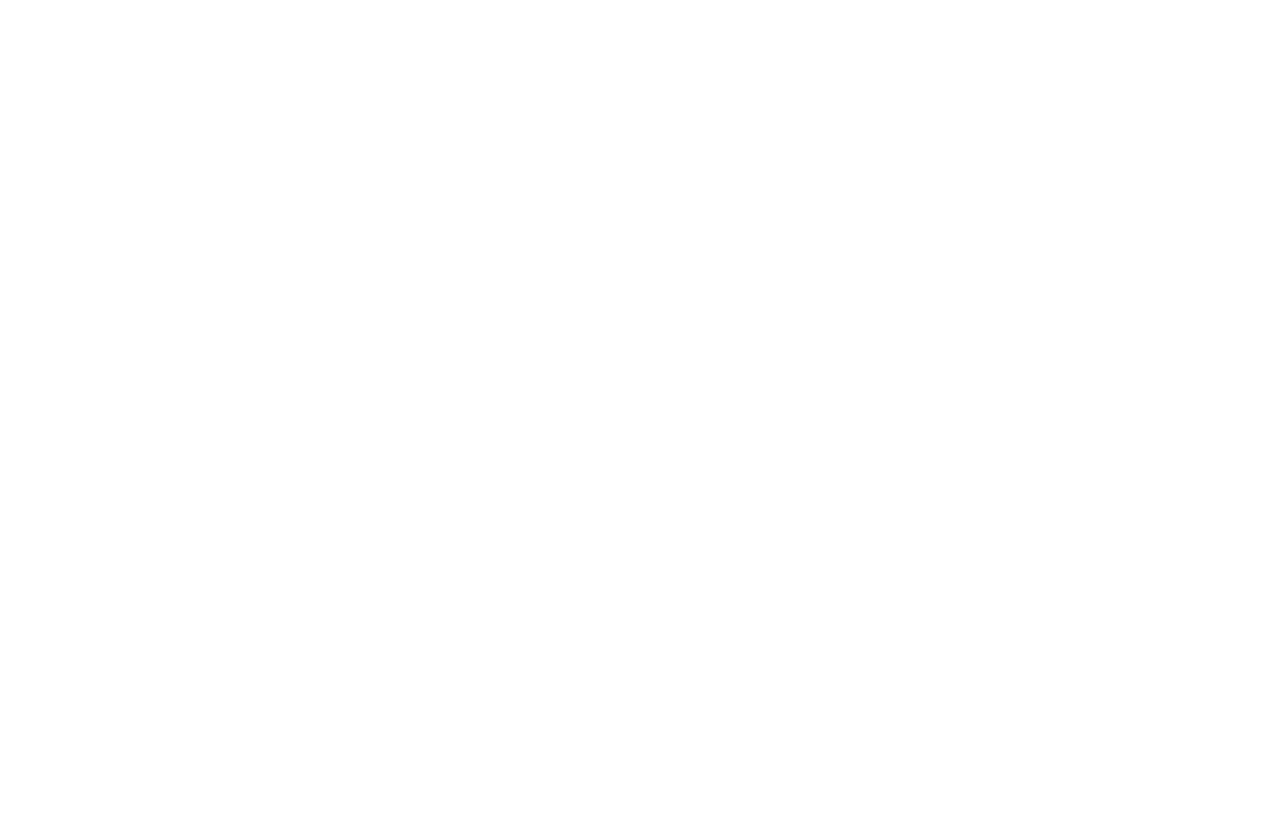
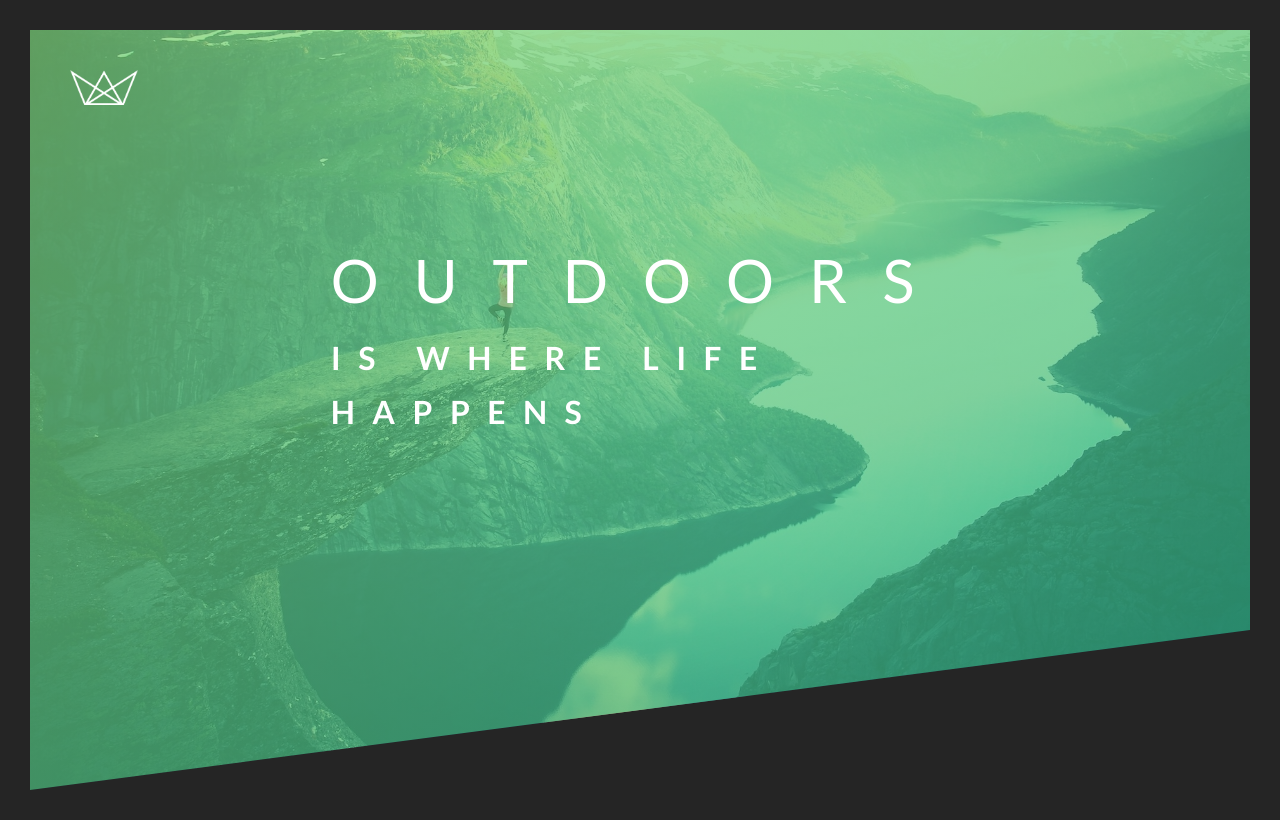
Before and after one commit to dembreus/Natours, a plain HTML site: page index.html in a window 1280 px wide. Drawn offline with Linux system fonts and the light colour scheme.

Commit message:
Added header section to contain logo, image, gradient and header text.

```diff
--- a/css/style.css
+++ b/css/style.css
@@ -0,0 +1,75 @@
+/*
+COLORS:
+
+Light green: #7ed56f
+Medium green: #55c57a
+Dark green: #28b485
+
+*/
+
+* {
+  margin: 0;
+  padding: 0;
+  box-sizing: border-box;
+}
+
+body {
+  background-color: #252525;
+  font-family: "Lato", sans-serif;
+  font-weight: 400;
+  font-size: 16px;
+  line-height: 1.7;
+  color: #777;
+  padding: 30px;
+}
+
+.header {
+  height: 95vh;
+  background-image: linear-gradient(
+      to right bottom,
+      rgba(126, 213, 111, 0.7),
+      rgba(40, 180, 133, 0.7)
+    ),
+    url("../img/hero.jpg");
+  background-size: cover;
+  background-position: top;
+  position: relative;
+
+  clip-path: polygon(0 0, 100% 0, 100% 75vh, 0 100%);
+}
+
+.logo-box {
+  position: absolute;
+  top: 40px;
+  left: 40px;
+}
+
+.logo {
+  height: 35px;
+}
+
+.text-box {
+  position: absolute;
+  top: 40%;
+  left: 50%;
+  transform: translate(-50%, -50%);
+}
+
+.heading-primary {
+  color: #fff;
+  text-transform: uppercase;
+}
+
+.heading-primary-main {
+  display: block;
+  font-size: 60px;
+  font-weight: 400;
+  letter-spacing: 35px;
+}
+
+.heading-primary-sub {
+  display: block;
+  font-size: 20;
+  font-weight: 700;
+  letter-spacing: 17.4px;
+}
--- a/index.html
+++ b/index.html
@@ -14,5 +14,17 @@
 
     <title>Natours | Exciting tours for adventurous people</title>
   </head>
-  <body></body>
+  <body>
+    <header class="header">
+      <div class="logo-box">
+        <img src="./img/logo-white.png" alt="logo-white" class="logo" />
+      </div>
+      <div class="text-box">
+        <h1 class="heading-primary">
+          <span class="heading-primary-main">Outdoors</span
+          ><span class="heading-primary-sub">is where life happens</span>
+        </h1>
+      </div>
+    </header>
+  </body>
 </html>
```
